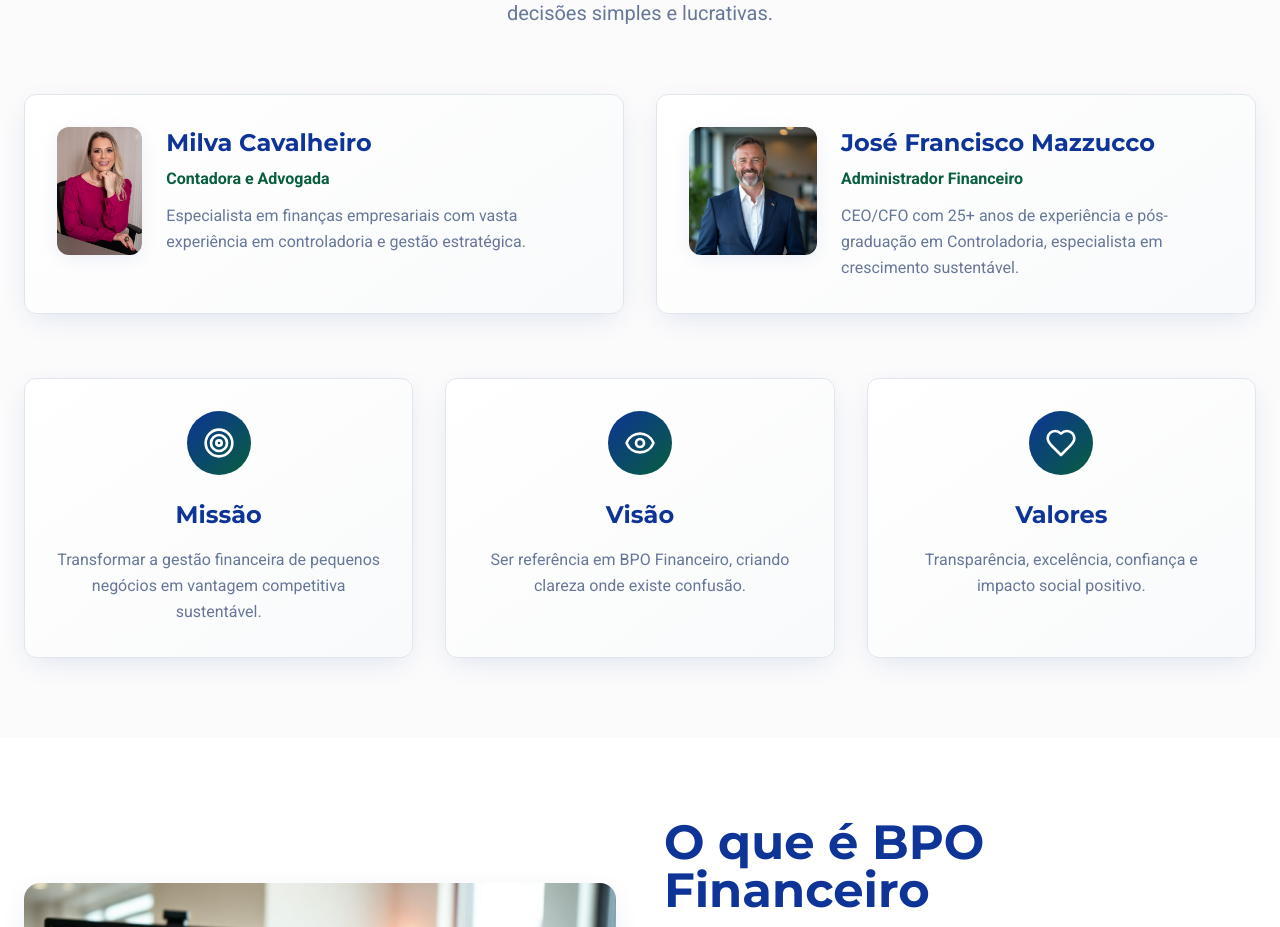
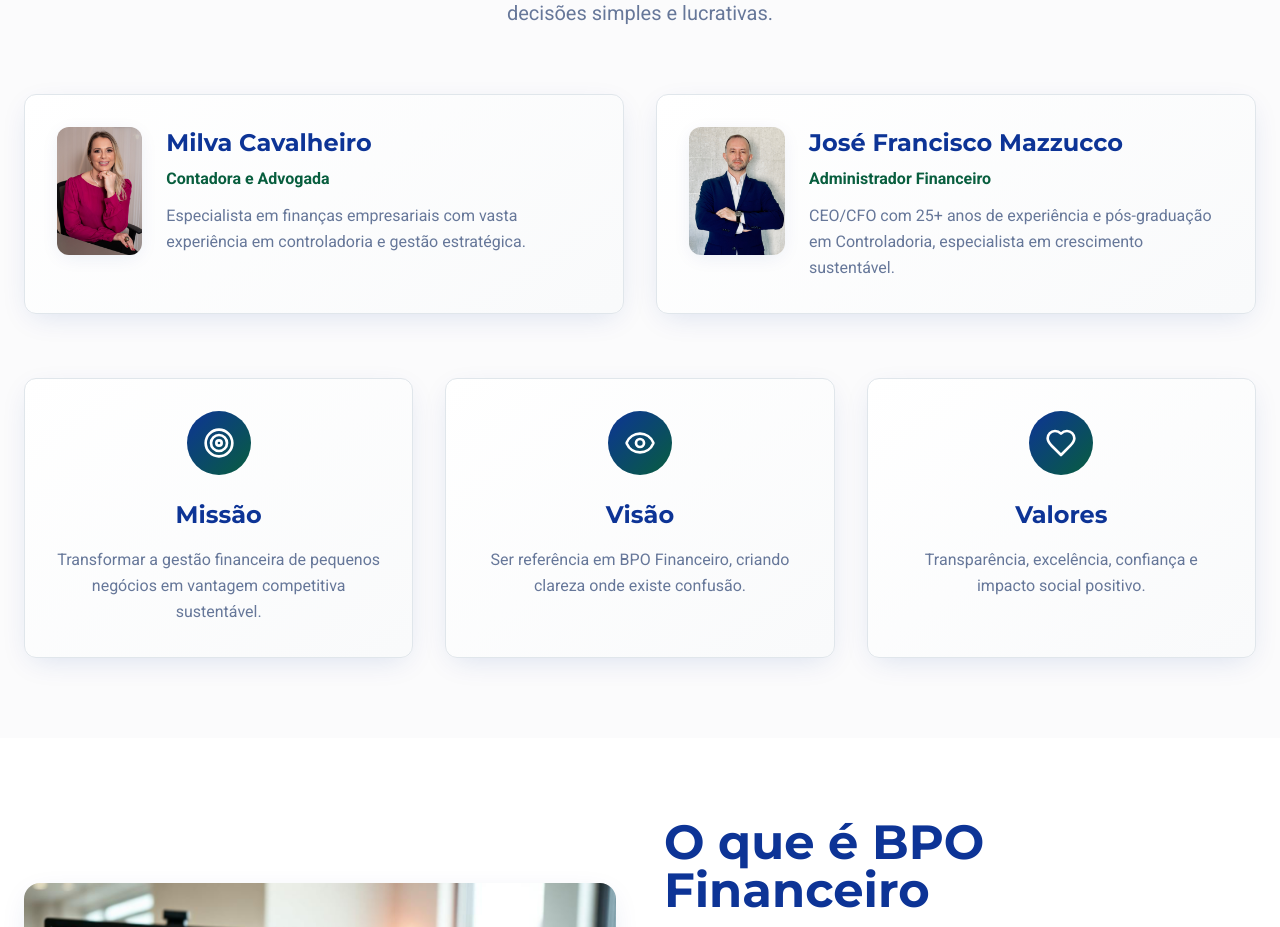
Before and after one commit to advmilva-hash/navora-financial-clarity, a React (Vite) app: page / in a window 1280 px wide. Shown: the part 1020-1947 px from the top of the page. Built offline with nearby package versions, Linux system fonts and the light colour scheme; the HTML template or start-up script is replaced by a standard one.

Commit message:
Update Jose's photo

```diff
--- a/src/components/About.tsx
+++ b/src/components/About.tsx
@@ -1,6 +1,5 @@
 import { Card } from "@/components/ui/card";
 import { Eye, Target, Heart } from "lucide-react";
-import joseImage from "@/assets/jose-real.jpg";
 
 const About = () => {
   const values = [
@@ -32,7 +31,7 @@ const About = () => {
       name: "José Francisco Mazzucco",
       role: "Administrador Financeiro",
       description: "CEO/CFO com 25+ anos de experiência e pós-graduação em Controladoria, especialista em crescimento sustentável.",
-      image: joseImage
+      image: "/lovable-uploads/06b295ef-d321-4852-8ca3-a128f526815c.png"
     }
   ];
 
```
Also changed, not shown: public/lovable-uploads/06b295ef-d321-4852-8ca3-a128f526815c.png (added).
